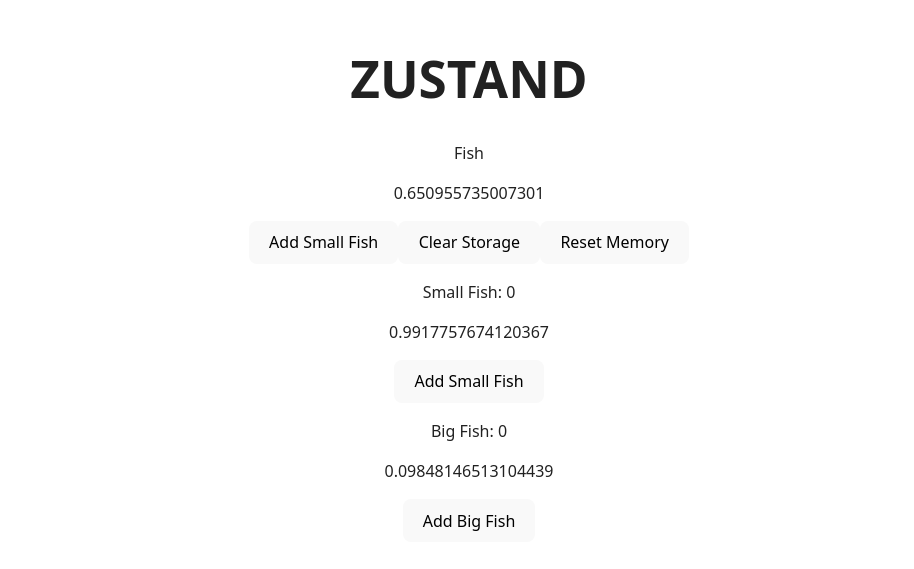
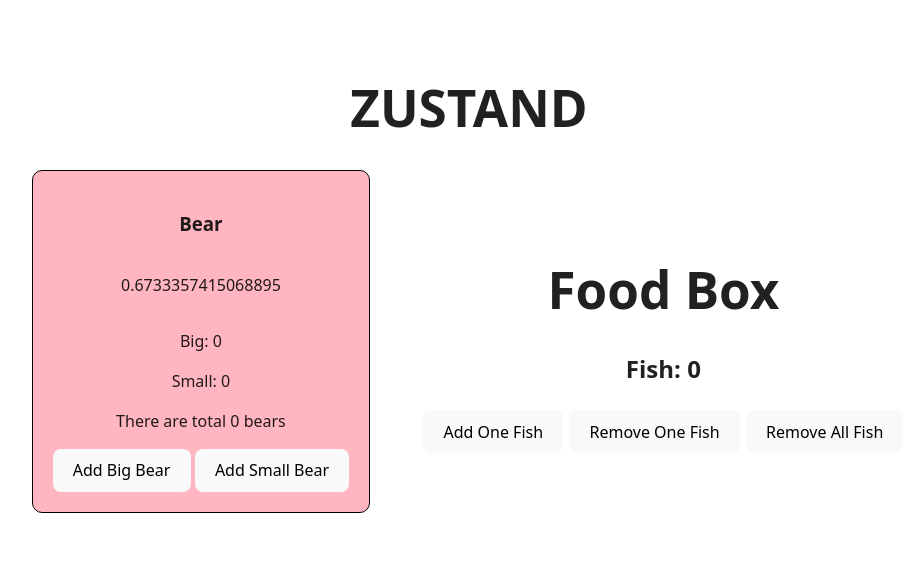
Before and after one commit to Abdur-Rahman-Apu/zustand-practice, a React (Vite) app: page / in a window 1280 px wide. Shown: the part 121-690 px from the top of the page, without its empty margins (171-1085 px from the left). Built offline with nearby package versions, Linux system fonts and the light colour scheme.

Commit message:
zustand subscribe example

```diff
--- a/src/App.tsx
+++ b/src/App.tsx
@@ -1,16 +1,17 @@
 import "./App.css";
-import BigFish from "./components/Fish/BigFish";
-import Fish from "./components/Fish/Fish";
-import SmallFish from "./components/Fish/SmallFish";
+import Bear from "./components/Bear/Bear";
+import FoodBox from "./components/Food/FoodBox";
 
 function App() {
   return (
     <>
       <h1>ZUSTAND</h1>
+      <div style={{display: "flex" , gap: "50px", justifyContent: "center", alignItems: "center"}}>
 
-      <Fish />
-      <SmallFish />
-      <BigFish />
+        <Bear />
+
+        <FoodBox />
+      </div>
     </>
   );
 }
--- a/src/components/Bear/Bear.tsx
+++ b/src/components/Bear/Bear.tsx
@@ -1,14 +1,32 @@
+import { useEffect, useState } from "react";
 import { useBearStore } from "../../store/bearStore";
+import { useFoodStore } from "../../store/foodStore";
 
 export default function Bear() {
   const bears = useBearStore((state) => state.bears);
   const summary = useBearStore((state) => state.summary);
   const incrementSmallBear = useBearStore((state) => state.incrementSmallBear);
   const incrementBigBear = useBearStore((state) => state.incrementBigBear);
+
+  const [bgColor,setBgColor]=useState<'lightPink'|'lightGreen'>('lightPink')
+
+  useEffect(()=>{
+    const unsub=useFoodStore.subscribe((state,prevState)=>{
+      console.log(state,prevState);
+
+      if(state.fish>5){
+        setBgColor('lightGreen')
+      }else if(state.fish<=5){
+        setBgColor('lightPink')
+      }
+    })
+
+    return unsub;
+  },[])
   return (
-    <div className="container">
+    <div className="container" style={{backgroundColor:bgColor}}>
       <h3>Bear</h3>
-
+      <p>{Math.random()}</p>
       <div>
         <p>Big: {bears.big}</p>
         <p>Small: {bears.small}</p>
--- /dev/null
+++ b/src/components/Food/FoodBox.tsx
@@ -0,0 +1,21 @@
+import { useFoodStore } from '../../store/foodStore'
+
+const FoodBox = () => {
+    const fish=useFoodStore((state)=>state.fish)
+    const addOneFish=useFoodStore((state)=>state.addOneFish)
+    const removeOneFish=useFoodStore((state)=>state.removeOneFish)
+    const removeAllFish=useFoodStore((state)=>state.removeAllFish)
+  return (
+    <div>
+        <h1>Food Box</h1>
+        <h2>Fish: {fish}</h2>
+        <button onClick={addOneFish} style={{margin:"3px"}}>Add One Fish</button>
+        <button onClick={removeOneFish} style={{margin:"3px"}}>Remove One Fish</button>
+        <button onClick={removeAllFish} style={{margin:"3px"}}>Remove All Fish</button>
+
+    </div>
+
+  )
+}
+
+export default FoodBox
--- /dev/null
+++ b/src/store/foodStore.tsx
@@ -0,0 +1,17 @@
+import { create } from "zustand"
+
+
+type IFoodStore={
+    fish:number,
+    addOneFish:()=>void
+    removeOneFish:()=>void
+    removeAllFish:()=>void
+}
+
+
+export const useFoodStore=create<IFoodStore>()((set)=>({
+    fish:0,
+    addOneFish:()=>set((state)=>({fish:state.fish+1})),
+    removeOneFish:()=>set((state)=>({fish:state.fish-1})),
+    removeAllFish:()=>set({fish:0})
+}))
```
